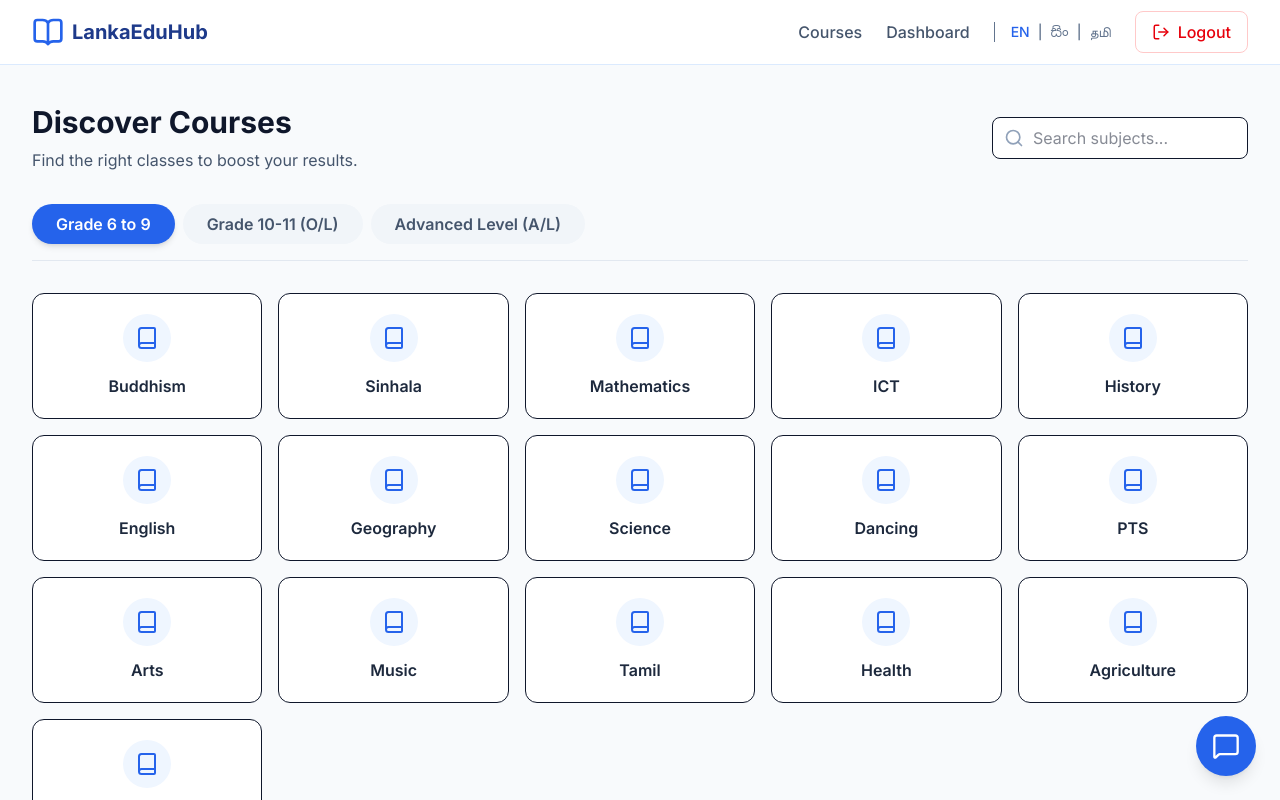
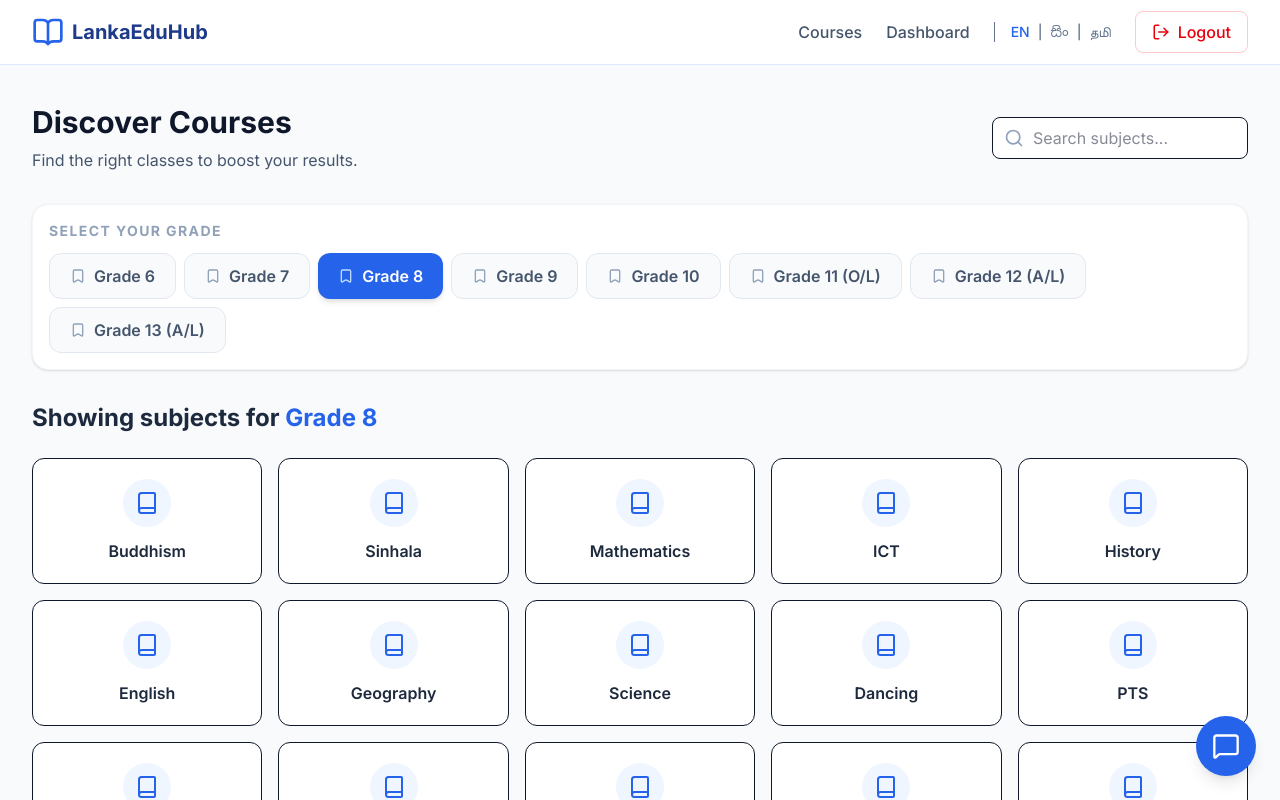
Before and after one commit to ranumipesakya/AI_Class, a React app in the folder frontend/: page /courses in a window 1280 px wide. Shown: the top 800 px of the page. Built offline with nearby package versions, Linux system fonts and the light colour scheme; sample sign-in values are in the browser's storage; the HTML template or start-up script is replaced by a standard one.

Commit message:
Refactor CourseListing to allow individual discrete Grade 6-13 selection

```diff
--- a/frontend/src/pages/CourseListing.jsx
+++ b/frontend/src/pages/CourseListing.jsx
@@ -1,15 +1,15 @@
 import { useState } from 'react';
-import { Search, Book, ArrowRight } from 'lucide-react';
+import { Search, Book, ArrowRight, Bookmark } from 'lucide-react';
 import { useTranslation } from 'react-i18next';
 import { Link } from 'react-router-dom';
 
-const grade6to9 = [
+const middleSchoolSubjects = [
   "Buddhism", "Sinhala", "Mathematics", "ICT", "History", "English",
   "Geography", "Science", "Dancing", "PTS", "Arts", "Music",
   "Tamil", "Health", "Agriculture", "Civic"
 ];
 
-const grade10to11 = [
+const olSubjects = [
   { category: "Compulsory Subjects (Core)", subjects: ["First Language (Sinhala/Tamil)", "English Language", "Mathematics", "Science", "History", "Religion (Buddhism, Catholic, Islam, Hinduism)"] },
   { category: "Technical/Vocational (Basket 1)", subjects: ["ICT", "Art and Craft", "Home Economics", "Agriculture", "Design & Construction", "Design & Mechanical Tech", "Electronic & Electrical Tech"] },
   { category: "Aesthetics (Basket 2)", subjects: ["Art", "Dancing", "Oriental Music", "Western Music", "Drama & Theatre", "Bharatha Natyam", "Karnatik Music"] },
@@ -23,16 +23,30 @@ const alStreams = [
   { name: "Art", icon: "🎨", color: "from-violet-400 to-violet-600" }
 ];
 
+const grades = [
+  { id: 'g6', name: 'Grade 6', type: 'middle' },
+  { id: 'g7', name: 'Grade 7', type: 'middle' },
+  { id: 'g8', name: 'Grade 8', type: 'middle' },
+  { id: 'g9', name: 'Grade 9', type: 'middle' },
+  { id: 'g10', name: 'Grade 10', type: 'ol' },
+  { id: 'g11', name: 'Grade 11 (O/L)', type: 'ol' },
+  { id: 'g12', name: 'Grade 12 (A/L)', type: 'al' },
+  { id: 'g13', name: 'Grade 13 (A/L)', type: 'al' }
+];
+
 const CourseListing = () => {
   const { t } = useTranslation();
-  const [activeTab, setActiveTab] = useState('6-9');
+  const [activeGrade, setActiveGrade] = useState('g8');
+
+  // Find the selected grade metadata
+  const currentGrade = grades.find(g => g.id === activeGrade);
 
   return (
     <div className="max-w-7xl mx-auto px-4 sm:px-6 lg:px-8 py-10 min-h-screen">
       <div className="flex flex-col md:flex-row md:items-center justify-between mb-8 gap-4">
         <div>
           <h1 className="text-3xl font-bold text-slate-900">{t('course_title') || 'Discover Courses'}</h1>
-          <p className="text-slate-600 mt-2">{t('course_desc') || 'Find the right classes to boost your results.'}</p>
+          <p className="text-slate-600 mt-2">{t('course_desc') || 'Select your grade to find specific subjects.'}</p>
         </div>
 
         <div className="flex gap-2">
@@ -47,51 +61,55 @@ const CourseListing = () => {
         </div>
       </div>
 
-      {/* Tabs */}
-      <div className="flex flex-wrap gap-2 mb-8 border-b border-slate-200 pb-4">
-        <button
-          onClick={() => setActiveTab('6-9')}
-          className={`px-6 py-2 rounded-full font-semibold transition-colors ${activeTab === '6-9' ? 'bg-primary-600 text-white shadow-md' : 'bg-slate-100 text-slate-600 hover:bg-slate-200'}`}
-        >
-          Grade 6 to 9
-        </button>
-        <button
-          onClick={() => setActiveTab('10-11')}
-          className={`px-6 py-2 rounded-full font-semibold transition-colors ${activeTab === '10-11' ? 'bg-primary-600 text-white shadow-md' : 'bg-slate-100 text-slate-600 hover:bg-slate-200'}`}
-        >
-          Grade 10-11 (O/L)
-        </button>
-        <button
-          onClick={() => setActiveTab('al')}
-          className={`px-6 py-2 rounded-full font-semibold transition-colors ${activeTab === 'al' ? 'bg-primary-600 text-white shadow-md' : 'bg-slate-100 text-slate-600 hover:bg-slate-200'}`}
-        >
-          Advanced Level (A/L)
-        </button>
+      {/* Grade Selector Pills */}
+      <div className="bg-white p-4 rounded-2xl shadow-sm border border-slate-100 mb-8">
+        <h2 className="text-sm font-bold text-slate-400 uppercase tracking-widest mb-3">Select Your Grade</h2>
+        <div className="flex flex-wrap gap-2">
+          {grades.map(grade => (
+            <button
+              key={grade.id}
+              onClick={() => setActiveGrade(grade.id)}
+              className={`px-5 py-2.5 rounded-xl font-semibold transition-all flex items-center gap-2 ${activeGrade === grade.id ? 'bg-primary-600 text-white shadow-md' : 'bg-slate-50 text-slate-600 border border-slate-200 hover:bg-slate-100 hover:border-slate-300'}`}
+            >
+              <Bookmark size={16} className={activeGrade === grade.id ? 'text-primary-200' : 'text-slate-400'} />
+              {grade.name}
+            </button>
+          ))}
+        </div>
       </div>
 
-      {/* Tab Content: Grade 6-9 */}
-      {activeTab === '6-9' && (
+      <div className="mb-6 flex items-center justify-between">
+        <h2 className="text-2xl font-extrabold text-slate-800">
+          Showing subjects for <span className="text-primary-600">{currentGrade.name}</span>
+        </h2>
+      </div>
+
+      {/* Middle School Render (Grades 6-9) */}
+      {currentGrade.type === 'middle' && (
         <div className="grid grid-cols-2 sm:grid-cols-3 md:grid-cols-4 lg:grid-cols-5 gap-4">
-          {grade6to9.map((subject, idx) => (
-            <Link to="#" key={idx} className="bg-white border hover:border-primary-400 hover:shadow-lg rounded-xl p-5 flex flex-col items-center justify-center text-center gap-3 transition-all group">
+          {middleSchoolSubjects.map((subject, idx) => (
+            <Link to={`/courses?grade=${currentGrade.id}&subject=${subject}`} key={idx} className="bg-white border hover:border-primary-400 hover:shadow-lg rounded-xl p-5 flex flex-col items-center justify-center text-center gap-3 transition-all group">
               <div className="w-12 h-12 rounded-full bg-primary-50 text-primary-600 flex items-center justify-center group-hover:scale-110 transition-transform">
                 <Book className="w-6 h-6" />
               </div>
-              <span className="font-semibold text-slate-800">{subject}</span>
+              <span className="font-semibold text-slate-800 group-hover:text-primary-700">{subject}</span>
             </Link>
           ))}
         </div>
       )}
 
-      {/* Tab Content: Grade 10-11 */}
-      {activeTab === '10-11' && (
-        <div className="space-y-10">
-          {grade10to11.map((section, idx) => (
-            <div key={idx}>
-              <h2 className="text-xl font-bold text-slate-900 mb-4 pb-2 border-b">{section.category}</h2>
+      {/* O/L Render (Grades 10-11) */}
+      {currentGrade.type === 'ol' && (
+        <div className="space-y-8">
+          {olSubjects.map((section, idx) => (
+            <div key={idx} className="bg-white p-6 rounded-2xl border shadow-sm">
+              <h3 className="text-lg font-bold text-slate-900 mb-4 pb-2 border-b flex items-center gap-2">
+                <span className="w-2 h-6 bg-primary-500 rounded-full"></span>
+                {section.category}
+              </h3>
               <div className="grid grid-cols-1 sm:grid-cols-2 md:grid-cols-3 lg:grid-cols-4 gap-4">
                 {section.subjects.map((sub, sIdx) => (
-                  <Link to="#" key={sIdx} className="bg-white border rounded-lg p-4 flex items-center justify-between hover:border-primary-500 hover:shadow-md transition-all group">
+                  <Link to={`/courses?grade=${currentGrade.id}&subject=${sub}`} key={sIdx} className="bg-slate-50 border border-slate-200 rounded-xl p-4 flex items-center justify-between hover:bg-primary-50 hover:border-primary-300 hover:shadow-sm transition-all group">
                     <span className="font-medium text-slate-700 group-hover:text-primary-700">{sub}</span>
                     <ArrowRight size={16} className="text-slate-300 group-hover:text-primary-500" />
                   </Link>
@@ -102,18 +120,19 @@ const CourseListing = () => {
         </div>
       )}
 
-      {/* Tab Content: A/L */}
-      {activeTab === 'al' && (
+      {/* A/L Render (Grades 12-13) */}
+      {currentGrade.type === 'al' && (
         <div className="grid grid-cols-1 md:grid-cols-2 lg:grid-cols-4 gap-6">
           {alStreams.map((stream, idx) => (
-            <Link to="#" key={idx} className="card overflow-hidden hover:-translate-y-1 transition-transform group">
-              <div className={`h-32 bg-gradient-to-r ${stream.color} flex items-center justify-center text-5xl`}>
-                {stream.icon}
+            <Link to={`/courses?grade=${currentGrade.id}&stream=${stream.name}`} key={idx} className="card overflow-hidden hover:-translate-y-1 transition-transform group shadow-md hover:shadow-xl">
+              <div className={`h-36 bg-gradient-to-br ${stream.color} flex flex-col items-center justify-center text-white relative overflow-hidden`}>
+                <div className="absolute top-0 right-0 w-32 h-32 bg-white opacity-10 rounded-full -translate-y-16 translate-x-16"></div>
+                <span className="text-6xl mb-2 drop-shadow-md">{stream.icon}</span>
+                <span className="font-bold text-lg tracking-wide shadow-sm">{stream.name}</span>
               </div>
-              <div className="p-6 text-center">
-                <h3 className="font-bold text-xl text-slate-900 mb-2">{stream.name}</h3>
-                <span className="text-primary-600 font-medium group-hover:underline flex items-center justify-center gap-1">
-                  Browse Subjects <ArrowRight size={16} />
+              <div className="p-4 bg-white text-center">
+                <span className="text-primary-600 font-semibold group-hover:underline flex items-center justify-center gap-2">
+                  Browse Stream <ArrowRight size={16} />
                 </span>
               </div>
             </Link>
```
